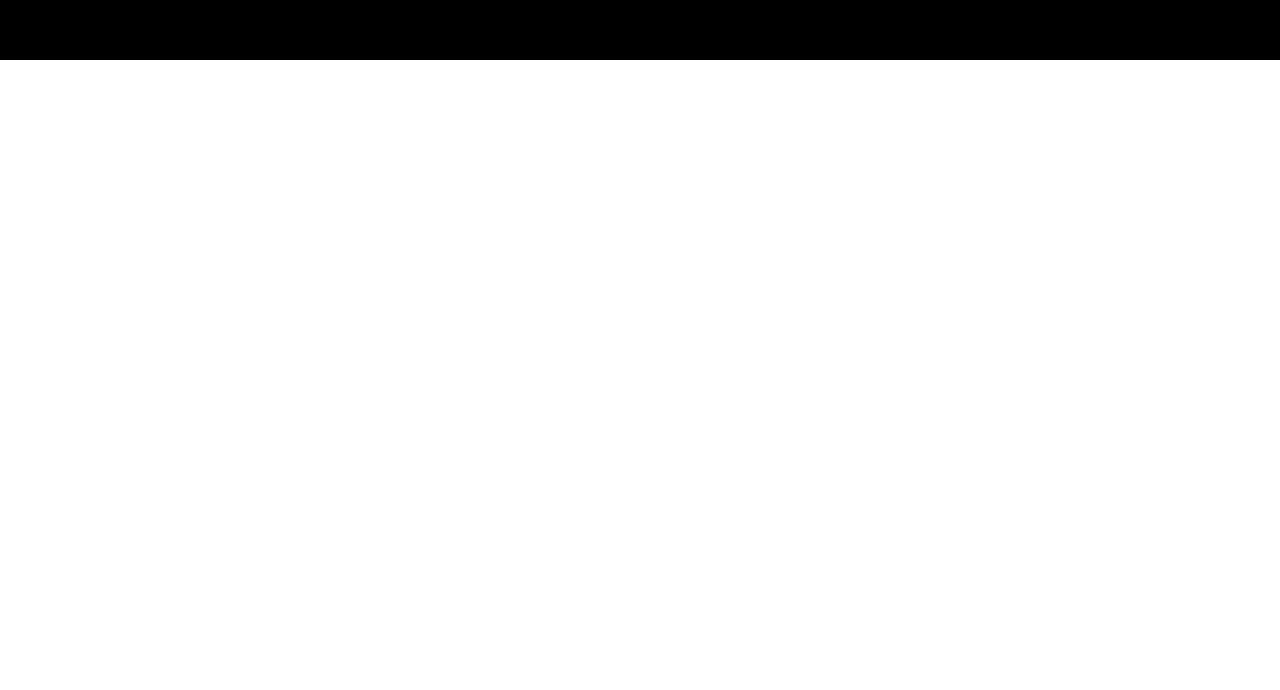
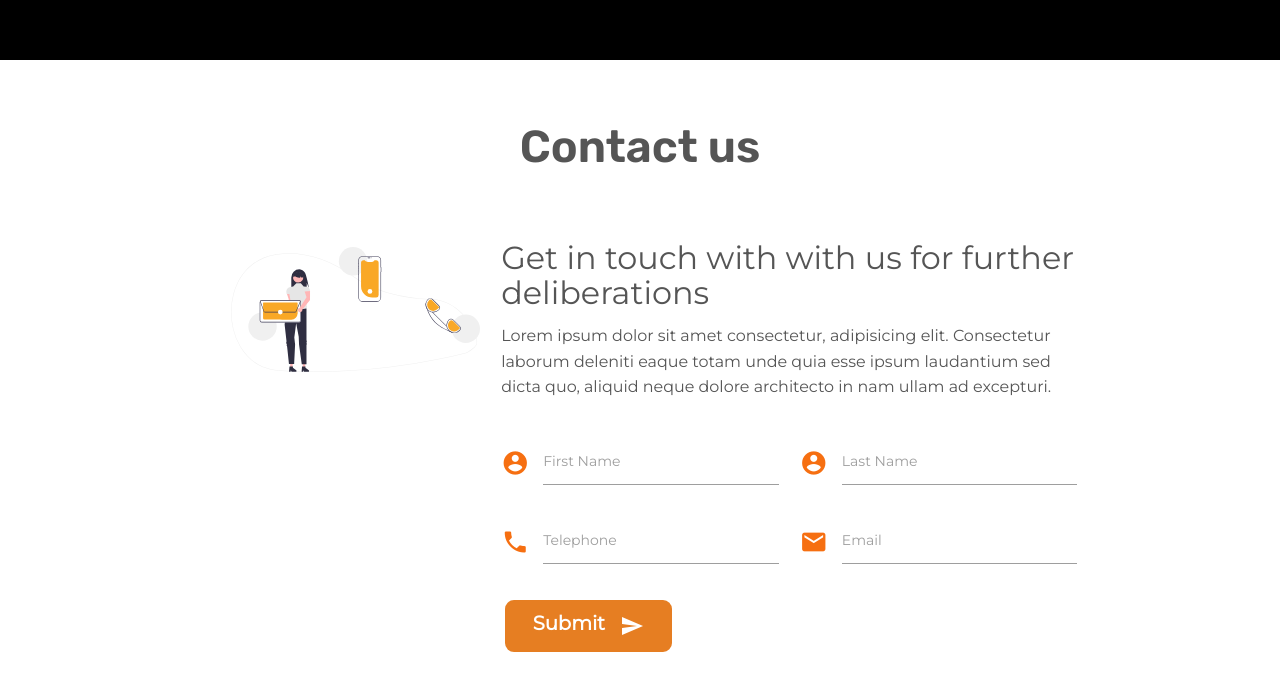
Before and after one commit to danielkpodo/garage, a React (Create React App) app: page / in a window 1280 px wide. Shown: the part 3830-4520 px from the top of the page. Before the commit the page ends 3890 px from the top, so only its background shows below. Built offline with nearby package versions, Linux system fonts and the light colour scheme.

Commit message:
completed contact form section

```diff
--- a/src/containers/App.css
+++ b/src/containers/App.css
@@ -391,5 +391,25 @@ Custom styles for carousel
     border-radius: 50%;
   }
 }
+.contact-us h2 {
+  font-weight: 600;
+}
+.contact-us .submit-form {
+  margin-bottom: 2rem;
+}
+.contact-us .prefix {
+  color: #f66f11;
+}
+.contact-us p {
+  margin-bottom: 2rem;
+}
+.contact-us img {
+  max-width: 100%;
+  padding: 1rem;
+  margin: 1rem;
+}
+.contact-us .submit-btn {
+  margin: 1rem;
+}
 
 /*# sourceMappingURL=App.css.map */
--- a/src/containers/App.js
+++ b/src/containers/App.js
@@ -6,6 +6,7 @@ import Product from '../components/Product/Product';
 import About from '../components/About/About';
 import Team from '../components/Team/Team';
 import Testimonial from '../components/Testimonials/Testimonial';
+import Contact from '../layouts/Contact';
 
 function App() {
   const [isLoading, setisLoading] = React.useState(true);
@@ -30,6 +31,7 @@ function App() {
         <About />
         <Team />
         <Testimonial />
+        <Contact />
       </>
     )
   );
--- a/src/containers/App.scss
+++ b/src/containers/App.scss
@@ -7,3 +7,4 @@
 @import './scss/partials/about';
 @import './scss/partials/team';
 @import './scss/partials/testimonial';
+@import './scss/partials/contact';
--- /dev/null
+++ b/src/containers/scss/partials/_contact.scss
@@ -0,0 +1,27 @@
+.contact-us {
+  h2 {
+    font-weight: 600;
+  }
+
+  .submit-form {
+    margin-bottom: 2rem;
+  }
+
+  .prefix {
+    color: $orange-tiger;
+  }
+
+  p {
+    margin-bottom: 2rem;
+  }
+
+  img {
+    max-width: 100%;
+    padding: 1rem;
+    margin: 1rem;
+  }
+
+  .submit-btn {
+    margin: 1rem;
+  }
+}
--- /dev/null
+++ b/src/layouts/Contact.jsx
@@ -0,0 +1,68 @@
+import React from 'react';
+
+import ContactImage from '../assets/images/contact.svg';
+
+const Contact = () => {
+  return (
+    <div className="contact-us">
+      <h2 className="center-align">Contact us</h2>
+      <div className="container">
+        <div className="row">
+          <div className="col l4 m12 s12">
+            <img
+              src={ContactImage}
+              alt="Contact us"
+              className="responsive-img"
+            />
+          </div>
+          <div className="col l8 m12 s12">
+            <h4>Get in touch with with us for further deliberations</h4>
+            <p>
+              Lorem ipsum dolor sit amet consectetur, adipisicing elit.
+              Consectetur laborum deleniti eaque totam unde quia esse ipsum
+              laudantium sed dicta quo, aliquid neque dolore architecto in nam
+              ullam ad excepturi.
+            </p>
+            <div class="row">
+              <form className="submit-form">
+                <div class="input-field col l6 m6 s12">
+                  <i class="material-icons prefix">account_circle</i>
+                  <input id="icon_prefix" type="text" class="validate" />
+                  <label for="icon_prefix">First Name</label>
+                </div>
+
+                <div class="input-field col l6 m6 s12">
+                  <i class="material-icons prefix">account_circle</i>
+                  <input id="icon_prefix" type="text" class="validate" />
+                  <label for="icon_prefix">Last Name</label>
+                </div>
+
+                <div class="input-field col l6 m6 s12">
+                  <i class="material-icons prefix">phone</i>
+                  <input id="icon_telephone" type="tel" class="validate" />
+                  <label for="icon_telephone">Telephone</label>
+                </div>
+                <div class="input-field col l6 m6 s12">
+                  <i class="material-icons prefix">email</i>
+                  <input id="icon_email" type="email" class="validate" />
+                  <label for="icon_email">Email</label>
+                </div>
+                <a
+                  href="#!"
+                  className="button btn--full submit-btn"
+                  type="button"
+                  name="action"
+                >
+                  Submit
+                  <i class="material-icons right">send</i>
+                </a>
+              </form>
+            </div>
+          </div>
+        </div>
+      </div>
+    </div>
+  );
+};
+
+export default Contact;
```
Also changed, not shown: src/assets/images/contact.svg (added), 1 other file (tests, documents, lock files or other folders).
